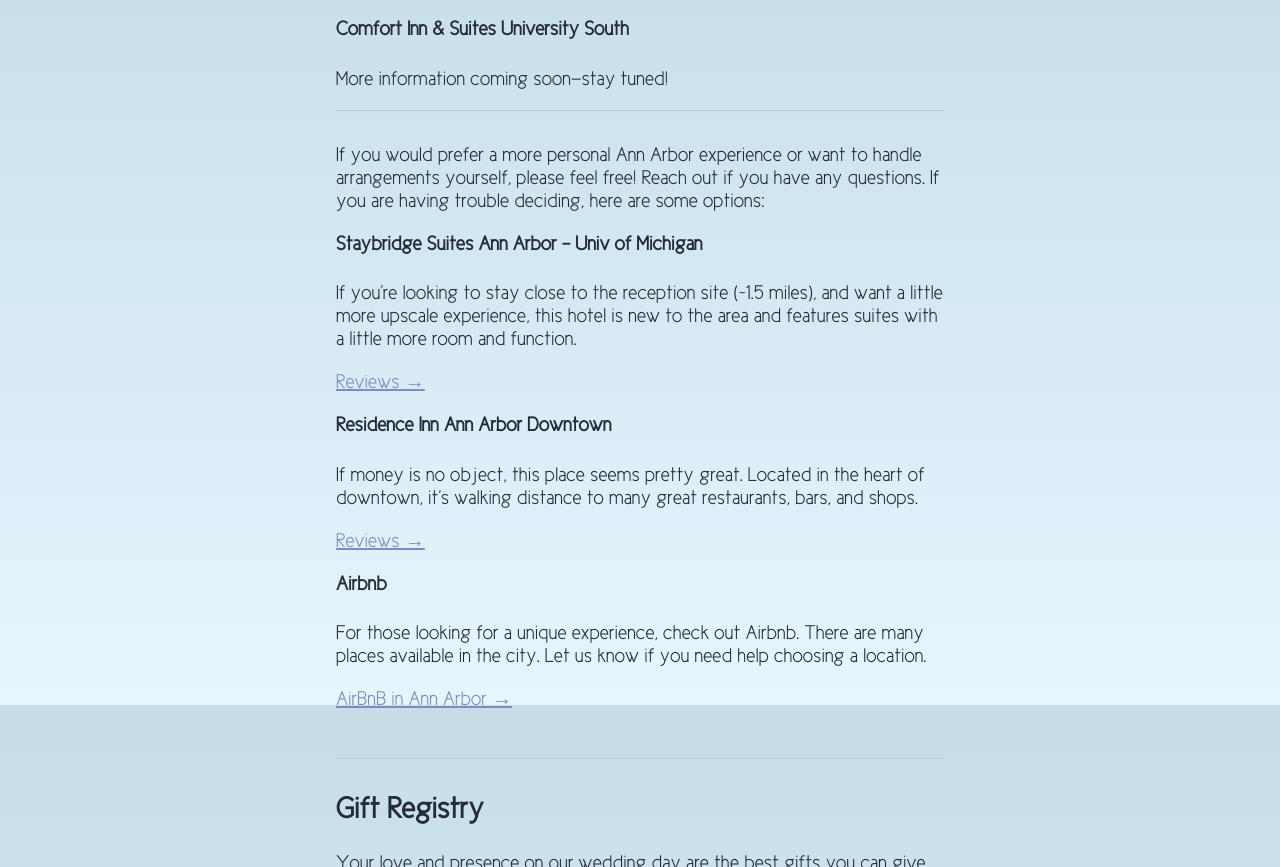
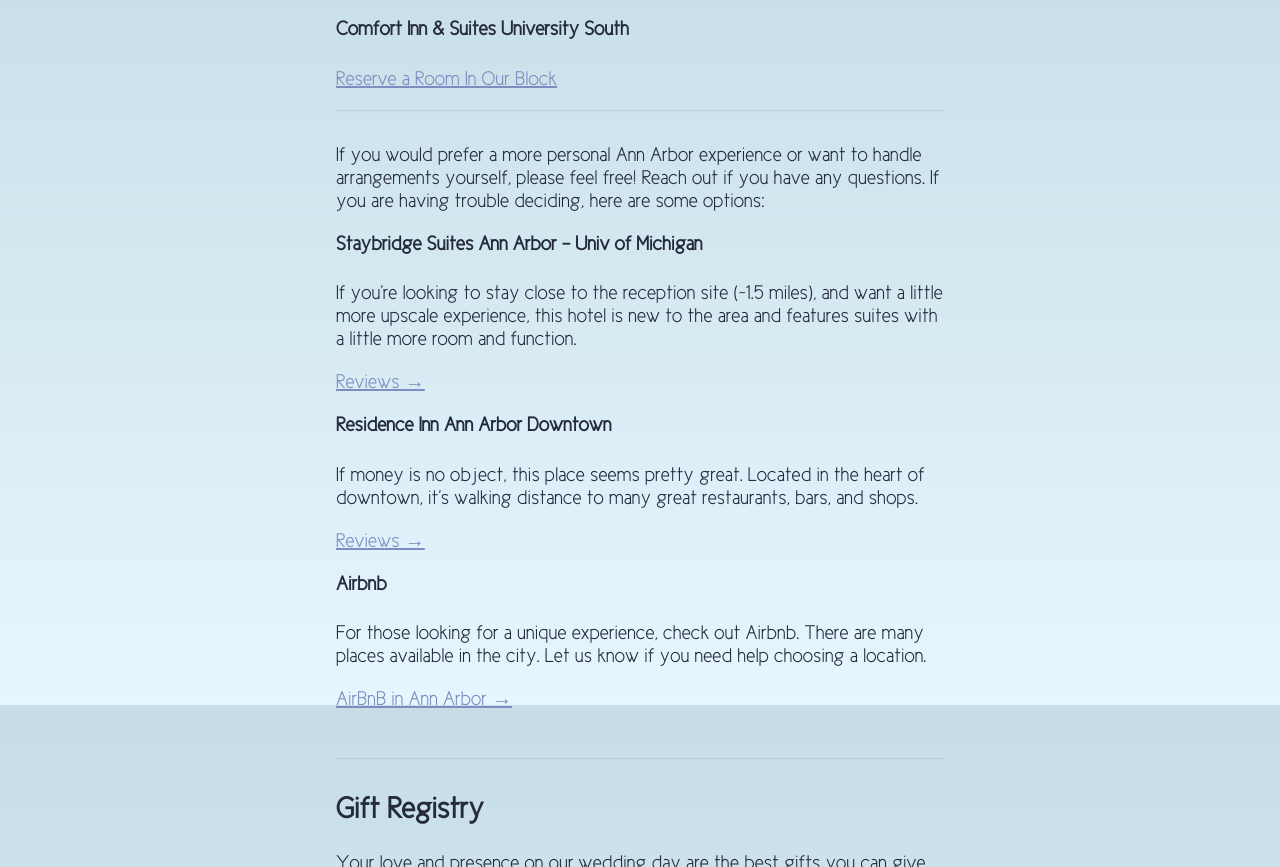
Before and after one commit to rdonnelly/arianeandryan.github.io, a plain HTML site: page index.html in a window 1280 px wide. Shown: the part 1695-2562 px from the top of the page. Drawn offline with Linux system fonts and the light colour scheme; files whose address does not match are found by name.

Commit message:
add room block link

```diff
--- a/index.html
+++ b/index.html
@@ -116,17 +116,8 @@
 
       <h4>Comfort Inn & Suites University South</h4>
       <p>
-        More information coming soon—stay tuned!
+        <a href="https://www.choicehotels.com/reservations/groups/DP98H7" target="_blank">Reserve a Room In Our Block</a>
       </p>
-      <!-- <ul>
-        <li>~3 miles from ceremony site</li>
-        <li>~2 miles from reception site</li>
-        <li>"Traditional" hotel experience</li>
-        <li>Affordable</li>
-        <li>TODO: HOTEL BLOCK PRICE</li>
-        <li><a href="https://www.tripadvisor.com/Hotel_Review-g29556-d273614-Reviews-Comfort_Inn_Suites_University_South-Ann_Arbor_Michigan.html"
-            target="_blank">Reviews &rarr;</a></li>
-      </ul> -->
 
       <hr>
 
```
